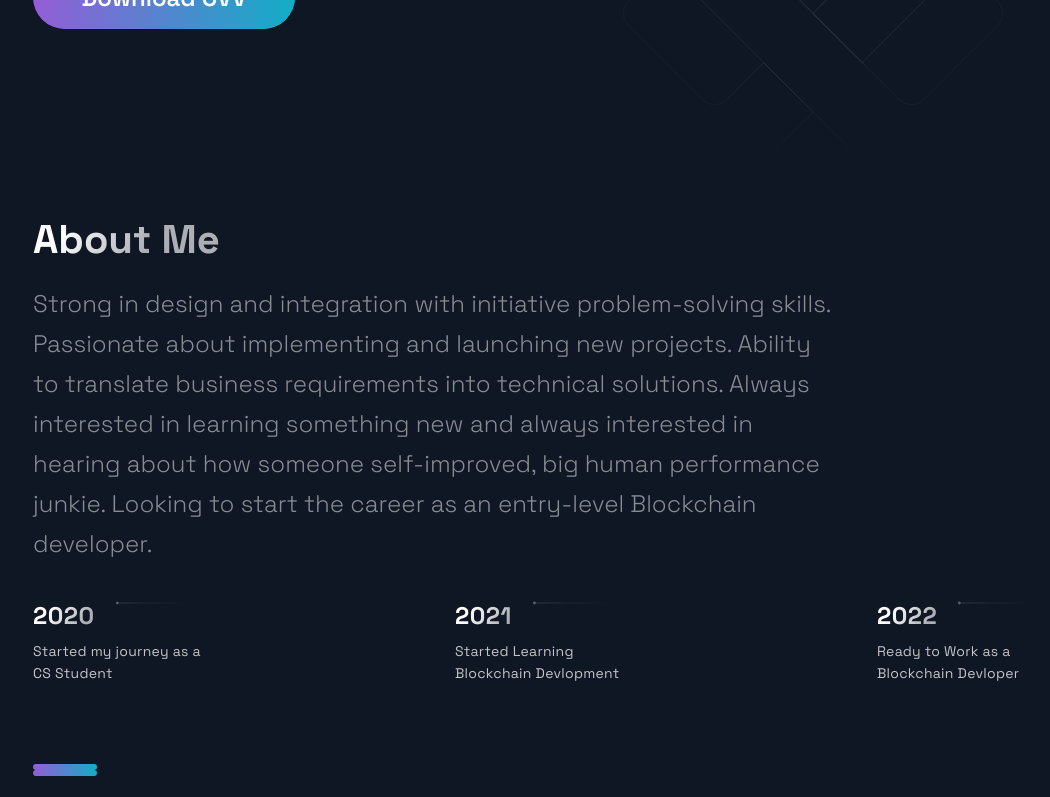
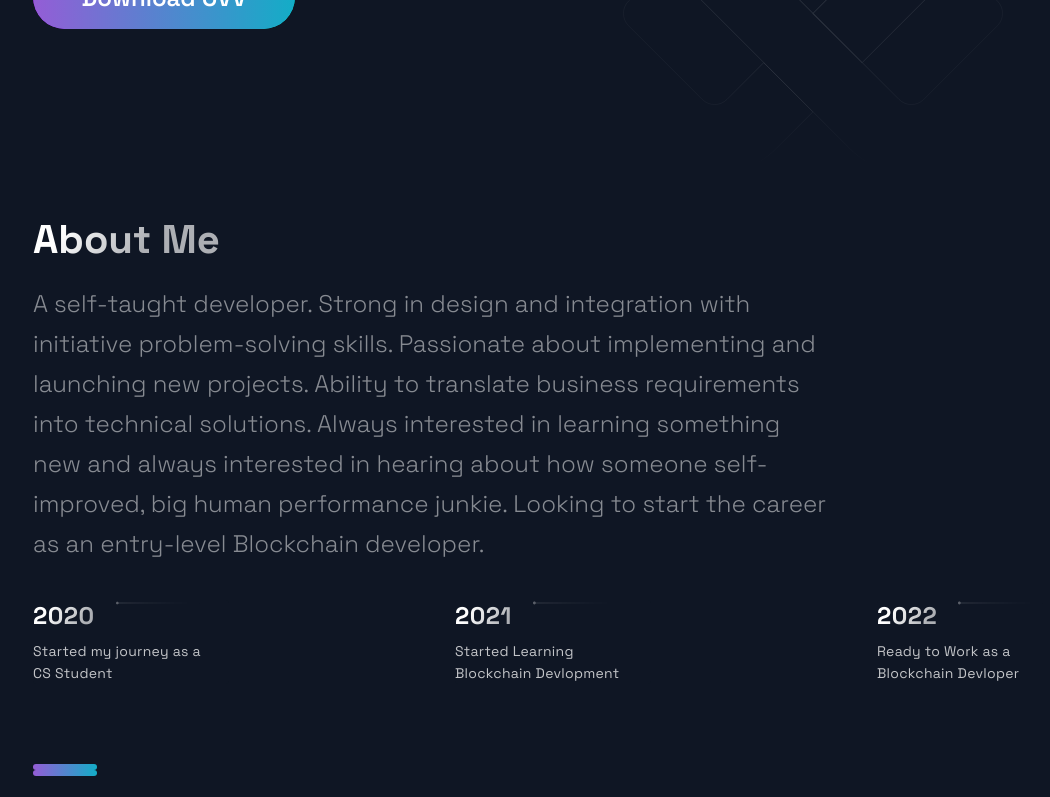
Before and after one commit to marutint10/MyPortfolio, a Next.js app: page / in a window 1280 px wide. Shown: the part 457-1254 px from the top of the page, without its empty margins (87-1137 px from the left). Built offline with nearby package versions, Linux system fonts and the light colour scheme.

Commit message:
Update TimeLine.js

```diff
--- a/src/components/TimeLine/TimeLine.js
+++ b/src/components/TimeLine/TimeLine.js
@@ -67,12 +67,13 @@ const Timeline = () => {
     <Section id="about">
       <SectionTitle>About Me</SectionTitle>
       <SectionText>
-        Strong in design and integration with initiative problem-solving skills.
-        Passionate about implementing and launching new projects. Ability to
-        translate business requirements into technical solutions. Always
-        interested in learning something new and always interested in hearing
-        about how someone self-improved, big human performance junkie. Looking
-        to start the career as an entry-level Blockchain developer.{" "}
+        A self-taught developer. Strong in design and integration with
+        initiative problem-solving skills. Passionate about implementing and
+        launching new projects. Ability to translate business requirements into
+        technical solutions. Always interested in learning something new and
+        always interested in hearing about how someone self-improved, big human
+        performance junkie. Looking to start the career as an entry-level
+        Blockchain developer.{" "}
       </SectionText>
       <CarouselContainer ref={carouselRef} onScroll={handleScroll}>
         <>
```
